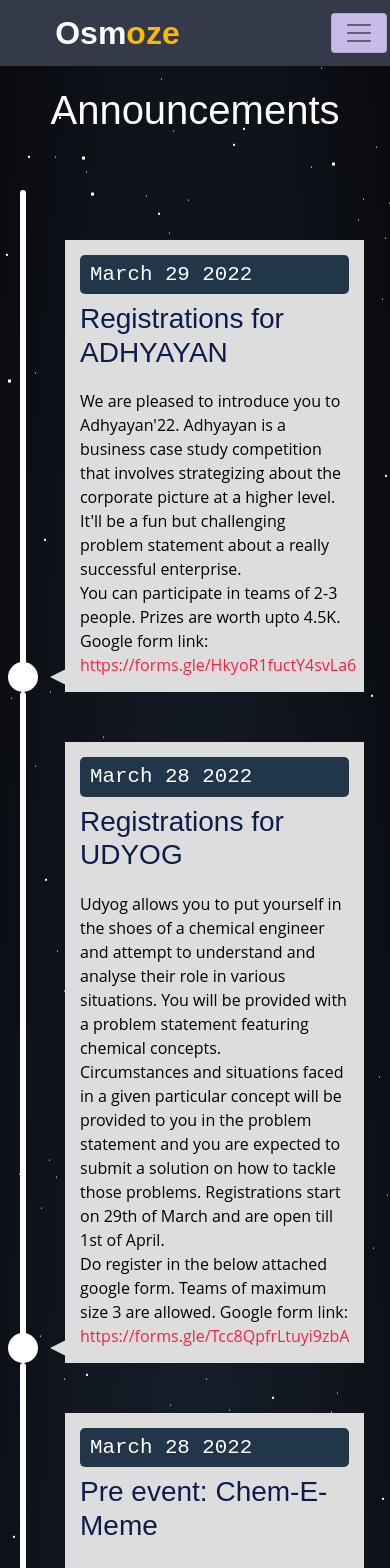
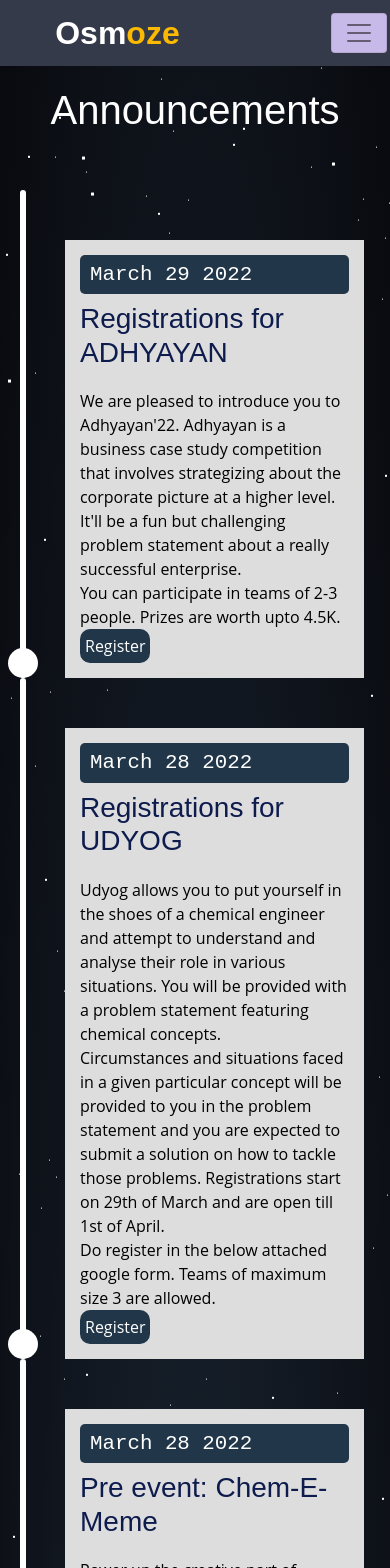
Before and after one commit to Sochem/osmoze22, a React (Create React App) app: page /announcement in a window 390 px wide. Shown: the top 1568 px of the page. Built offline with nearby package versions, Linux system fonts and the light colour scheme.

Commit message:
register page

```diff
--- a/src/components/Announcement.js
+++ b/src/components/Announcement.js
@@ -48,31 +48,34 @@ function Announcement(){
 			<div id='stars3'></div>
         <ul>
         <li>
-            <div>
+            <div style={{overflow:"hidden"}}>
               <time>March 29 2022</time> <h3>Registrations for ADHYAYAN</h3>
               We are pleased to introduce you to Adhyayan'22.
               Adhyayan is a business case study competition that involves strategizing about the corporate picture at a higher level.<br></br> It'll be a fun but challenging problem statement about a really successful enterprise. <br></br>
               You can participate in teams of 2-3 people. Prizes are worth upto 4.5K.
-              Google form link: <a href = "https://forms.gle/HkyoR1fuctY4svLa6" text-decoration-color='blue' target = "_blank">https://forms.gle/HkyoR1fuctY4svLa6</a>
-            </div>
+              <br></br><a href = "https://forms.gle/HkyoR1fuctY4svLa6" target = "_blank"><button className='register'> Register</button></a>
+
+              </div>
           </li>
         <li>
-            <div>
+            <div style={{overflow:"hidden"}}>
               <time>March 28 2022</time> <h3>Registrations for UDYOG</h3>
               Udyog allows you to put yourself in the shoes of a chemical engineer and attempt to understand and analyse their role in various situations. You will be provided with a problem statement featuring chemical concepts. <br></br>
               Circumstances and situations faced in a given particular concept will be provided to you in the problem statement and you are expected to submit a solution on how to tackle those problems.
               Registrations start on 29th of March and are open till 1st of April.<br></br>
               Do register in the below attached google form. Teams of maximum size 3 are allowed.
-              Google form link: <a href = "https://forms.gle/Tcc8QpfrLtuyi9zbA" text-decoration-color='blue' target = "_blank">https://forms.gle/Tcc8QpfrLtuyi9zbA</a>
-            </div>
+              <br></br><a href = "https://forms.gle/Tcc8QpfrLtuyi9zbA" target = "_blank"><button className='register'> Register</button></a>
+
+              </div>
           </li>
         <li>
-            <div>
+            <div style={{overflow:"hidden"}}>
               <time>March 28 2022</time> <h3>Pre event: Chem-E-Meme</h3>
               Power up the creative part of yourselves as we present to you the most enthralling competition of our flagship event OSMOZE'22 - CHEM-E-MEME.
               Here is this amazing chance to create memes featuring chemical concepts that captivates everyone!!<br></br>
               for details and rules of Chem-E-Memecheck your mail box!<br></br>
-              Google form for participation: <a href = "https://forms.gle/JkPtdonAo6aK84i59" target = "_blank">https://forms.gle/JkPtdonAo6aK84i59</a>
+               <a href = "https://forms.gle/JkPtdonAo6aK84i59" target = "_blank"><button className='register'> Register</button></a>
+
             </div>
           </li>
         <li>
--- a/src/css/announcement.css
+++ b/src/css/announcement.css
@@ -156,7 +156,13 @@ time {
   visibility: visible;
   opacity: 1;
 }
-
+.register{
+  padding: 5px;
+  border: none;
+  border-radius: 8px;
+  background-color: #213749;
+  color: #fff;
+}
 
 /* GENERAL MEDIA QUERIES
 –––––––––––––––––––––––––––––––––––––––––––––––––– */
@@ -169,9 +175,29 @@ time {
     left: -289px;
     /*250+45-6*/
   }
+  .register{
+    background-color: #213749;
+    padding: 5px;
+    border: none;
+    border-radius: 10px;
+    color: #fff;
+  }
 }
 
 @media screen and (max-width: 600px) {
+  .link{
+    text-overflow: ellipsis;
+    white-space: nowrap;
+    width: 100px;
+  }
+  .register{
+    padding: 5px;
+    color: #fff;
+    border: none;
+    border-radius: 10px;
+    background-color: #213749;
+
+  }
   .timeline ul li {
     margin-left: 20px;
   }
```
